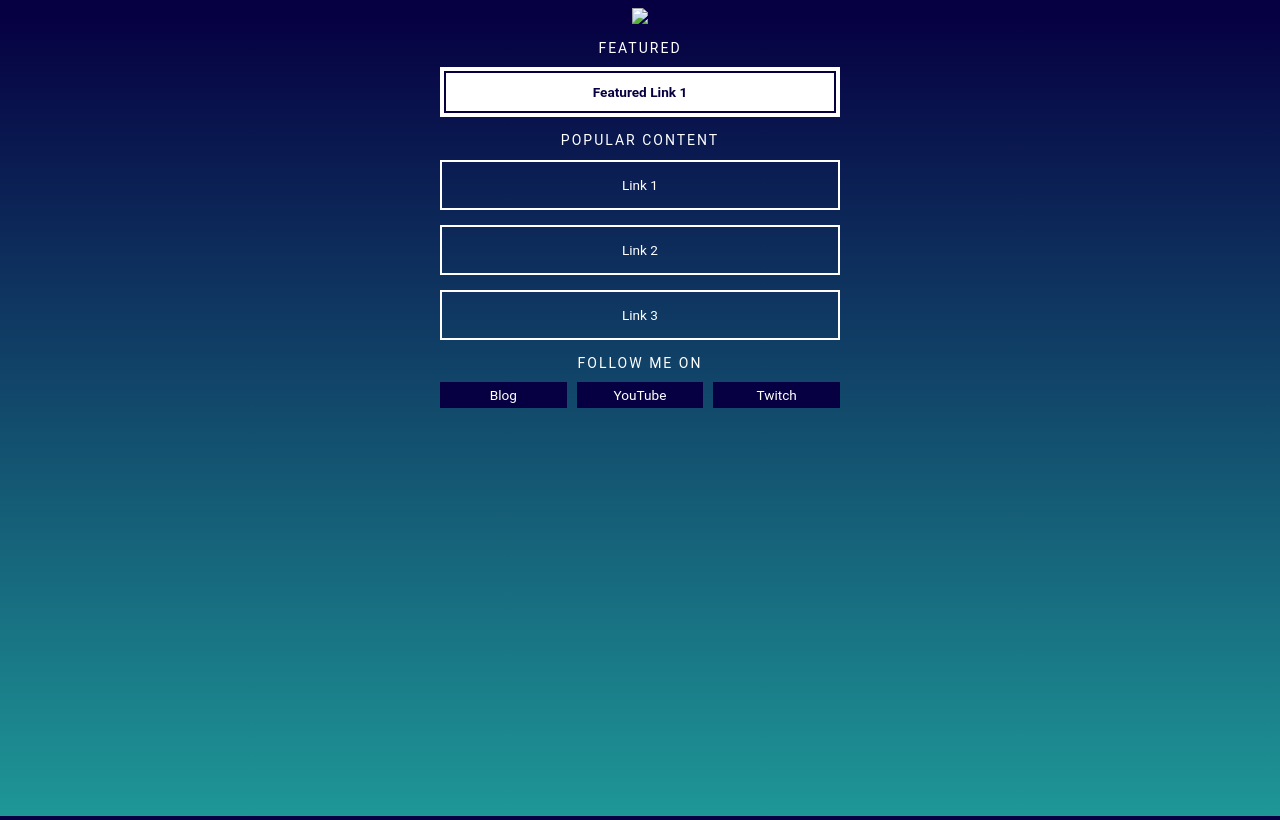
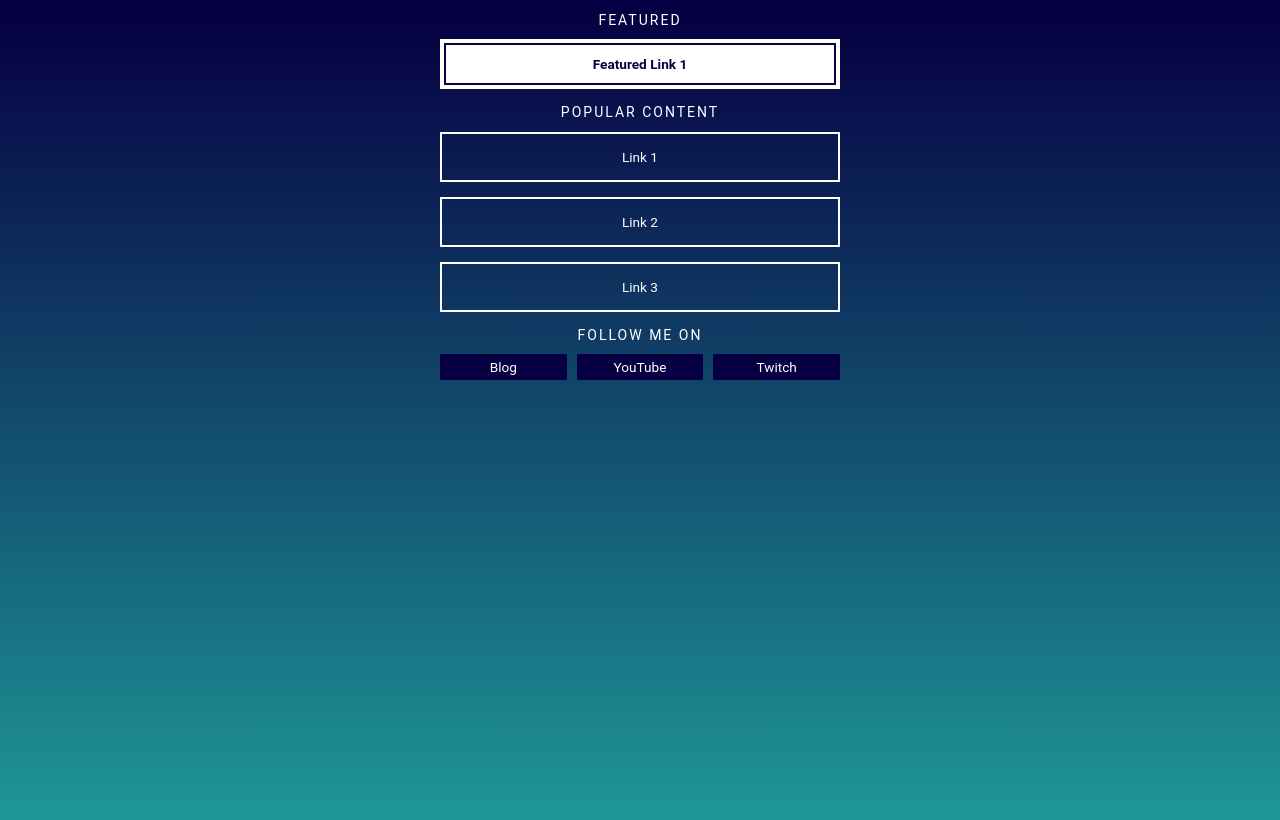
Before and after one commit to Edgared123/all-links, a website: page index.html in a window 1280 px wide. Drawn offline with Linux system fonts and the light colour scheme.

Commit message:
Update index.html

```diff
--- a/app/style.scss
+++ b/app/style.scss
@@ -17,9 +17,7 @@ body {
     font-family: 'Roboto', sans-serif;
 }
 
-.logo {
-    width: 120px;
-}
+
 
 a, a.featured {
     &:hover {
--- a/index.html
+++ b/index.html
@@ -9,7 +9,7 @@
         <link rel="stylesheet" href="dist/style.css">
 
         <!-- Logo -->
-        <img class="logo" src="img/logo.png" />
+
 
         <!-- Featured -->
         <h2>Featured</h2>
```
